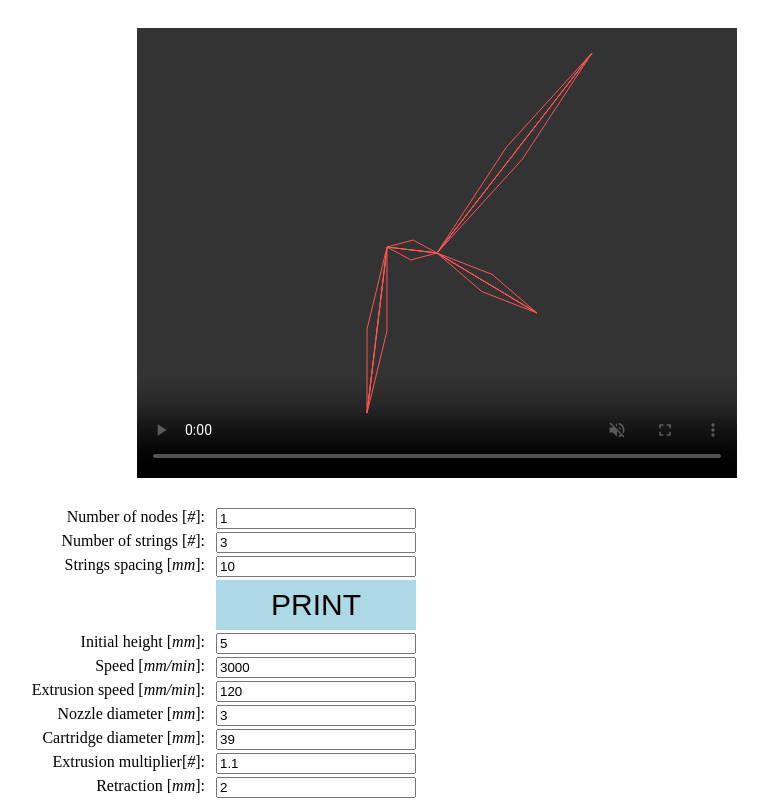
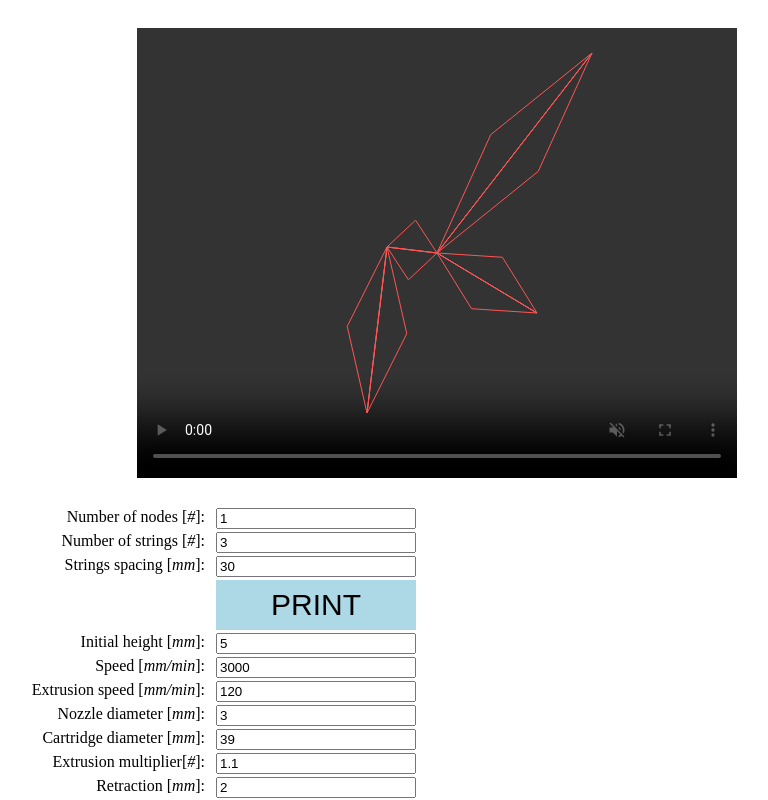
Before and after one commit to LasVegasOle/Cuerdas, a plain HTML site: page index.html in a window 1280 px wide. Shown: the whole page, without its empty margins (203-971 px from the left). Drawn offline with Linux system fonts and the light colour scheme.

Commit message:
Fixed proportinal distance between nodes

```diff
--- a/index.html
+++ b/index.html
@@ -24,7 +24,7 @@
 			<input type ="number" class="inputs" id="strings_num" value="3"/>
 
 			<label class="field design" for="strings_spacing">Strings spacing [<em>mm</em>]:</label>
-			<input type ="number" class="inputs" id="strings_spacing" value="10"/>
+			<input type ="number" class="inputs" id="strings_spacing" value="30"/>
 
 			<button id="gcode" type="button" onclick="createFile();">PRINT</button>
 
--- a/js/drawing.js
+++ b/js/drawing.js
@@ -78,7 +78,7 @@ function draw_lines() {
 				if(j%2) {
 
 					t = tangential_point(item.x1, item.y1, item.x2, item.y2,
-											j, design_params.nodes_num + 1,
+											j*2 - 1, design_params.nodes_num*2,
 											spacing);
 
 					draw_line(p_node.x, p_node.y, t.x, t.y);
@@ -88,7 +88,7 @@ function draw_lines() {
 				} else {
 
 					t = tangential_point(item.x1, item.y1, item.x2, item.y2,
-											j, design_params.nodes_num + 1,
+											j*2 - 1, design_params.nodes_num*2,
 											-spacing);
 
 					draw_line(p_node.x, p_node.y, t.x, t.y);
@@ -120,7 +120,7 @@ function draw_lines() {
 				if(j%2) {
 
 					t = tangential_point(item.x2, item.y2, item.x1, item.y1,
-											j, design_params.nodes_num + 1,
+											j*2 - 1, design_params.nodes_num*2,
 											-spacing);
 
 					draw_line(p_node.x, p_node.y, t.x, t.y);
@@ -130,7 +130,7 @@ function draw_lines() {
 				} else {
 
 					t = tangential_point(item.x2, item.y2, item.x1, item.y1,
-											j, design_params.nodes_num + 1,
+											j*2 - 1, design_params.nodes_num*2,
 											spacing);
 
 					draw_line(p_node.x, p_node.y, t.x, t.y);
```
